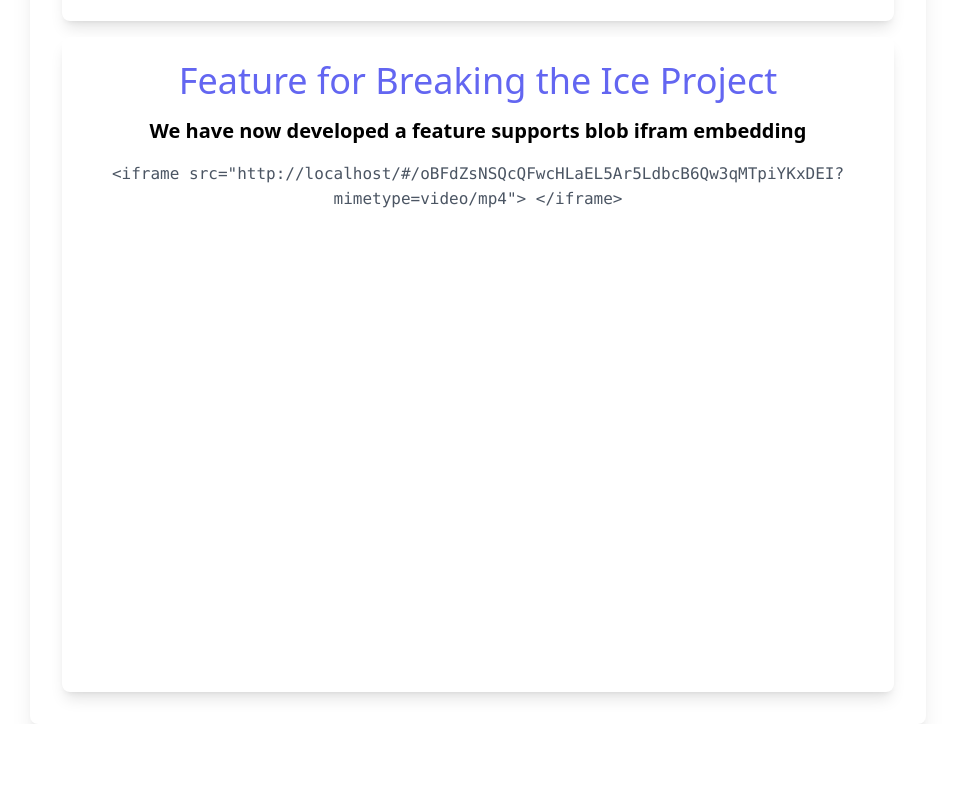
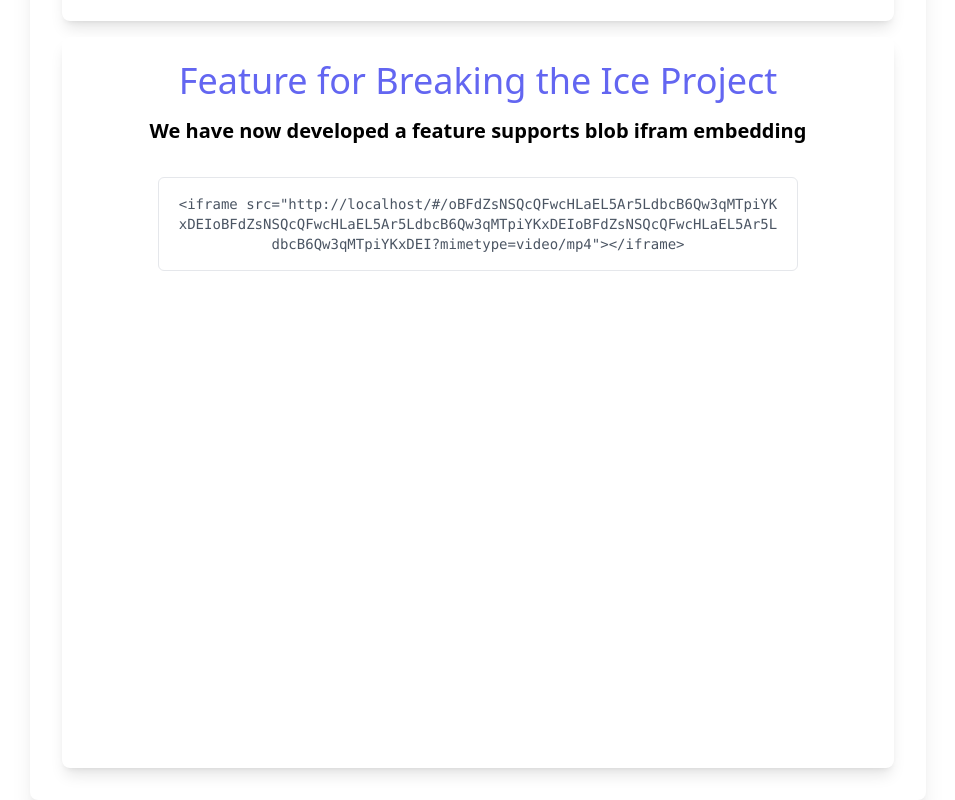
Before and after one commit to Euraxluo/secretlink, a React (Vite) app in the folder secretlink/: page / in a window 1280 px wide. Shown: the part 1120-1920 px from the top of the page, without its empty margins (162-1117 px from the left). Before the commit the page ends 1844 px from the top, so only its background shows below. Built offline with nearby package versions, Linux system fonts and the light colour scheme.

Commit message:
update iframe code display

```diff
--- a/secretlink/src/App.tsx
+++ b/secretlink/src/App.tsx
@@ -370,11 +370,7 @@ export default function App() {
             return url // Return the original URL if it's invalid
         }
     }
-    const iframeCode = `<iframe
-  src="${convertIframeUrl(shareLink)}"
-  allow="accelerometer; autoplay; clipboard-write; encrypted-media; gyroscope; picture-in-picture"
-  allowfullscreen
-></iframe>`
+    const iframeCode = `<iframe src="${convertIframeUrl(shareLink)}"></iframe>`
 
     const ProcessStep = ({icon, title, description}) => (
         <motion.div
@@ -490,12 +486,15 @@ export default function App() {
                 <div className="text-4xl text-indigo-500 mb-4">Feature for Breaking the Ice Project</div>
                 <h3 className="text-xl font-semibold mb-2">We have now developed a feature supports blob ifram
                     embedding</h3>
-                <p className="text-gray-600">
-                    <code>{`<iframe
-src="${window.location.origin}/#/oBFdZsNSQcQFwcHLaEL5Ar5LdbcB6Qw3qMTpiYKxDEI?mimetype=video/mp4">
-</iframe>`}</code>
-                </p>
-
+                <div className="w-full max-w-2xl mx-auto p-4">
+                    <div className="w-full rounded-md border overflow-x-auto">
+                        <pre className="p-4 text-sm">
+                          <code className="text-gray-600 whitespace-pre-wrap break-all">
+                            {`<iframe src="${window.location.origin}/#/oBFdZsNSQcQFwcHLaEL5Ar5LdbcB6Qw3qMTpiYKxDEIoBFdZsNSQcQFwcHLaEL5Ar5LdbcB6Qw3qMTpiYKxDEIoBFdZsNSQcQFwcHLaEL5Ar5LdbcB6Qw3qMTpiYKxDEI?mimetype=video/mp4"></iframe>`}
+                          </code>
+                        </pre>
+                    </div>
+                </div>
                 <div className="aspect-w-16 aspect-h-9">
                     <iframe
                         src={`${window.location.origin}/#/oBFdZsNSQcQFwcHLaEL5Ar5LdbcB6Qw3qMTpiYKxDEI?mimetype=video/mp4`}
@@ -635,25 +634,33 @@ src="${window.location.origin}/#/oBFdZsNSQcQFwcHLaEL5Ar5LdbcB6Qw3qMTpiYKxDEI?mim
                     animate={{opacity: 1, y: 0}}
                     className="mt-6 p-4 bg-green-50 opacity-100 rounded-md"
                 >
-                    <p className="text-green-800 font-medium">Your share link:</p>
-                    <div className="flex items-start bg-gray-100 p-2 rounded">
-                        <p className="text-sm break-all">{shareLink}</p>
+                    <div className="w-full mx-auto p-4">
+                        <p className="text-green-800 font-medium">Your share link:</p>
+                        <div className="w-full rounded-md border overflow-x-auto">
+                        <pre className="p-4 text-sm">
+                          <code className="text-gray-600 whitespace-pre-wrap break-all">
+                              {shareLink}
+                          </code>
+                        </pre>
+                        </div>
                     </div>
-                    <p className="text-green-800 font-medium mb-2">Iframe embed code:</p>
-                    <div className="flex items-start bg-gray-100 p-2 rounded">
-                      <pre className="text-sm break-all flex-grow overflow-x-auto">
-                        <code>{iframeCode}</code>
-                      </pre>
+                    <div className="w-full mx-auto p-4">
+                        <p className="text-green-800 font-medium mb-2">Iframe embed code:</p>
+                        <div className="w-full rounded-md border overflow-x-auto">
+                        <pre className="p-4 text-sm">
+                          <code className="text-gray-600 whitespace-pre-wrap break-all">
+                            {iframeCode}
+                          </code>
+                        </pre>
+                        </div>
                     </div>
-
-                    <div>
+                    <div className="w-full mx-auto p-4">
                         <p className="text-green-800 font-medium mb-2">Preview:</p>
-                        <div className="border border-gray-300 rounded">
+                        <div className="w-full rounded-md border overflow-x-auto">
                             <iframe
                                 src={convertIframeUrl(shareLink)}
                                 width="100%"
                                 height="500"
-                                frameBorder="0"
                                 allow="accelerometer; autoplay; clipboard-write; encrypted-media; gyroscope; picture-in-picture"
                                 allowFullScreen
                             />
```
